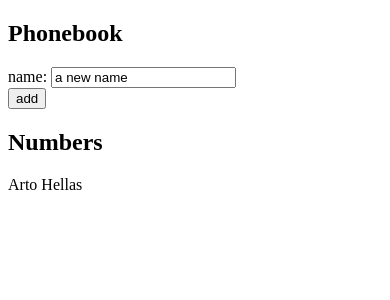
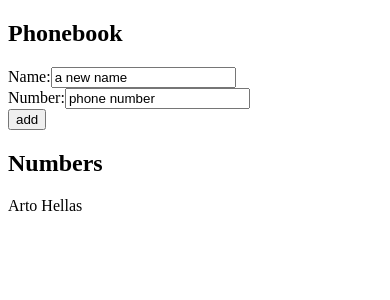
Before and after one commit to learningreac/fullstackproj, a React (Create React App) app in the folder part2/courseinfo/: page / in a window 390 px wide. Shown: the top 300 px of the page. Built offline with nearby package versions, Linux system fonts and the light colour scheme.

Commit message:
Phonebook:2.8,add phone number

```diff
--- a/part2/courseinfo/src/phonebook/App.js
+++ b/part2/courseinfo/src/phonebook/App.js
@@ -1,40 +1,55 @@
 import React, { useState } from 'react'
 
 const App = () => {
-  const [ persons, setPersons ] = useState([
+  const [persons, setPersons] = useState([
     { name: 'Arto Hellas' }
   ])
-  const [ newName, setNewName ] = useState('a new name')
+  const [newName, setNewName] = useState('a new name');
+  const [newNumber, setNewNum] = useState('phone number');
+
 
   const addPerson = (event) => {
     event.preventDefault();
     console.log('button clicked', event.target);
-    const personObj = {
-      name: newName
-    };
 
-    setPersons(persons.concat(personObj));
-    setNewName('');
+    if (persons.every(item => item.name === newName)) {
+      alert(`${newName} is already added to phonebook`);
+    } else {
+      const personObj = {
+        name: newName,
+        number: newNumber
+      };
+      setPersons(persons.concat(personObj));
+      setNewName('');
+      setNewNum('')
+    }
+
   };
 
   const handleNameChange = (event) => {
     console.log(event.target.value);
     setNewName(event.target.value);
+  };
+
+  const handleNumChange = (e) => {
+    setNewNum(e.target.value);
   }
 
   return (
     <div>
       <h2>Phonebook</h2>
       <form onSubmit={addPerson}>
-        <div>
-          name: <input value={newName} onChange={handleNameChange} />
-        </div>
+        <label>Name:</label>
+        <input value={newName} onChange={handleNameChange} />
+        <br/>
+        <label>Number:</label>
+        <input value={newNumber} onChange={handleNumChange} />
         <div>
           <button type="submit">add</button>
         </div>
       </form>
       <h2>Numbers</h2>
-      {persons.map(person => <p key={person.name}> {person.name} </p>)}
+      {persons.map(person => <p key={person.name}> {person.name} {person.number}</p>)}
     </div>
   )
 }
```
